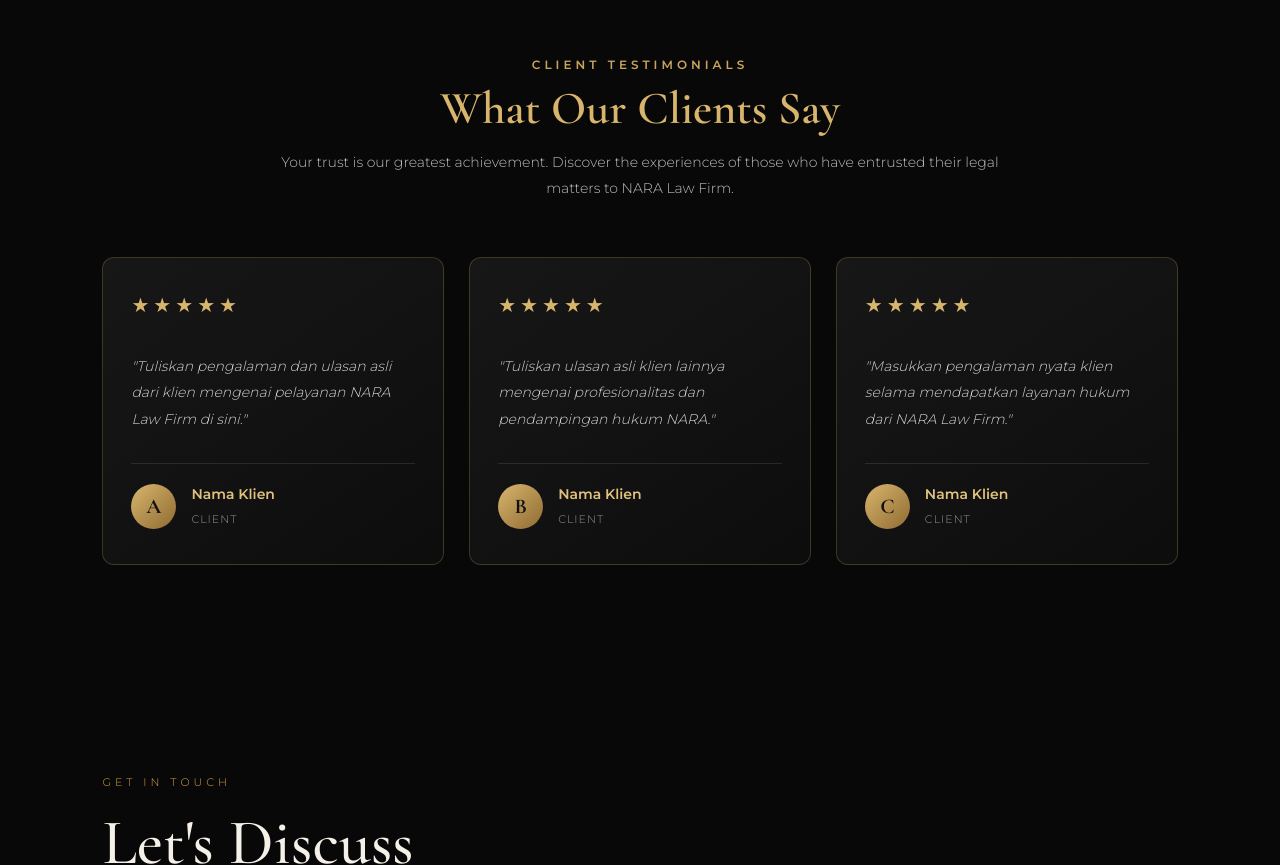
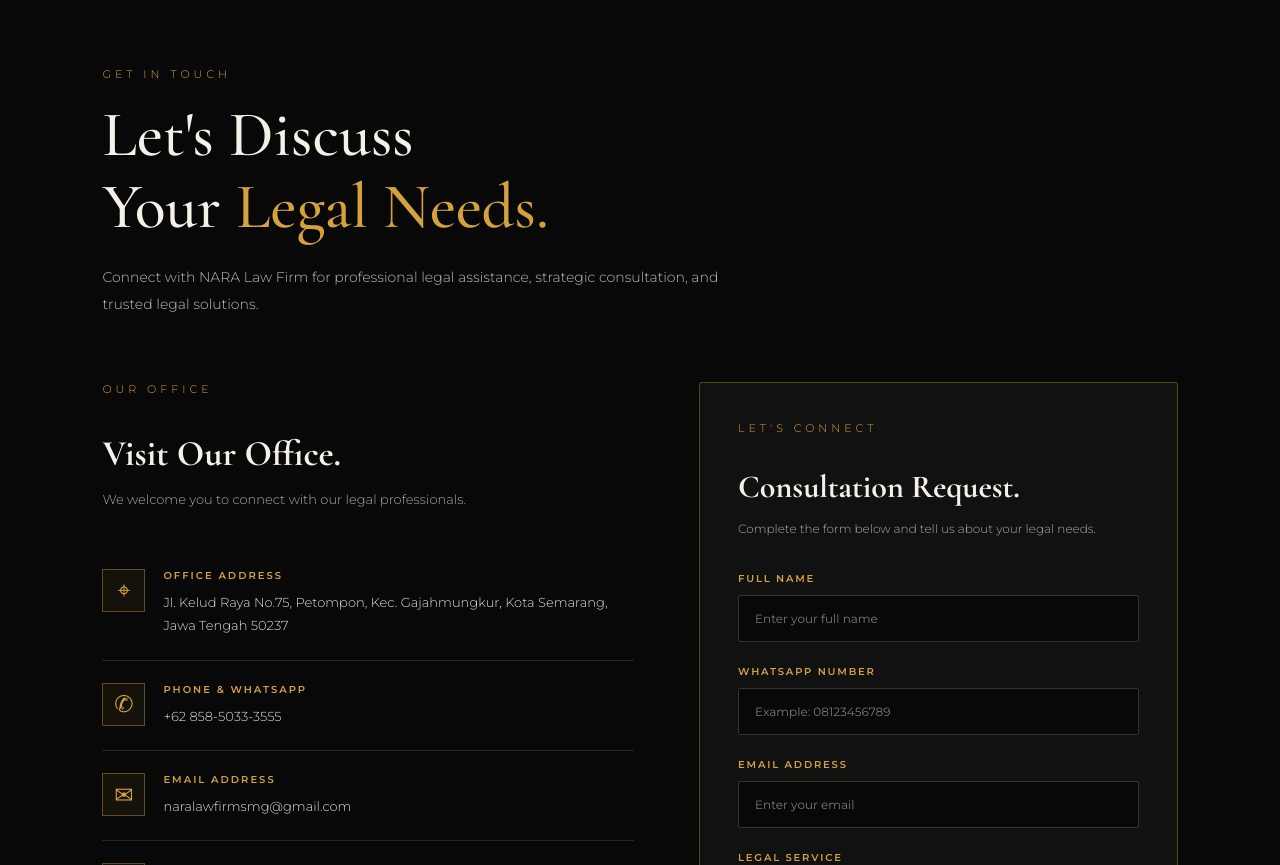
Before and after one commit to NaraLawfirm/Nara-Law-Firm, a plain HTML site: page index.html in a window 1280 px wide. Shown: the part 5930-6795 px from the top of the page. Drawn offline with nearby package versions, Linux system fonts and the light colour scheme.

Commit message:
Update index.html

```diff
--- a/index.html
+++ b/index.html
@@ -671,106 +671,6 @@
 
     </section>
 
-
-
-<!-- =========================
-     CLIENT REVIEWS SECTION
-========================== -->
-
-<section class="section reviews" id="reviews">
-
-    <div class="reviews-heading">
-        <span class="section-subtitle">CLIENT TESTIMONIALS</span>
-
-        <h2>What Our Clients Say</h2>
-
-        <p>
-            Your trust is our greatest achievement.
-            Discover the experiences of those who have entrusted
-            their legal matters to NARA Law Firm.
-        </p>
-    </div>
-
-    <div class="reviews-container">
-
-        <!-- REVIEW 1 -->
-        <div class="review-card">
-
-            <div class="review-stars">
-                ★★★★★
-            </div>
-
-            <p class="review-text">
-                "Tuliskan pengalaman dan ulasan asli dari klien
-                mengenai pelayanan NARA Law Firm di sini."
-            </p>
-
-            <div class="review-profile">
-                <div class="review-avatar">A</div>
-
-                <div class="review-info">
-                    <h3>Nama Klien</h3>
-                    <span>Client</span>
-                </div>
-            </div>
-
-        </div>
-
-
-        <!-- REVIEW 2 -->
-        <div class="review-card">
-
-            <div class="review-stars">
-                ★★★★★
-            </div>
-
-            <p class="review-text">
-                "Tuliskan ulasan asli klien lainnya mengenai
-                profesionalitas dan pendampingan hukum NARA."
-            </p>
-
-            <div class="review-profile">
-                <div class="review-avatar">B</div>
-
-                <div class="review-info">
-                    <h3>Nama Klien</h3>
-                    <span>Client</span>
-                </div>
-            </div>
-
-        </div>
-
-
-        <!-- REVIEW 3 -->
-        <div class="review-card">
-
-            <div class="review-stars">
-                ★★★★★
-            </div>
-
-            <p class="review-text">
-                "Masukkan pengalaman nyata klien selama
-                mendapatkan layanan hukum dari NARA Law Firm."
-            </p>
-
-            <div class="review-profile">
-                <div class="review-avatar">C</div>
-
-                <div class="review-info">
-                    <h3>Nama Klien</h3>
-                    <span>Client</span>
-                </div>
-            </div>
-
-        </div>
-
-    </div>
-
-</section>
-
-<!-- END CLIENT REVIEWS -->
-
-
 <!-- =========================
      CONTACT SECTION
 ========================== -->
```
